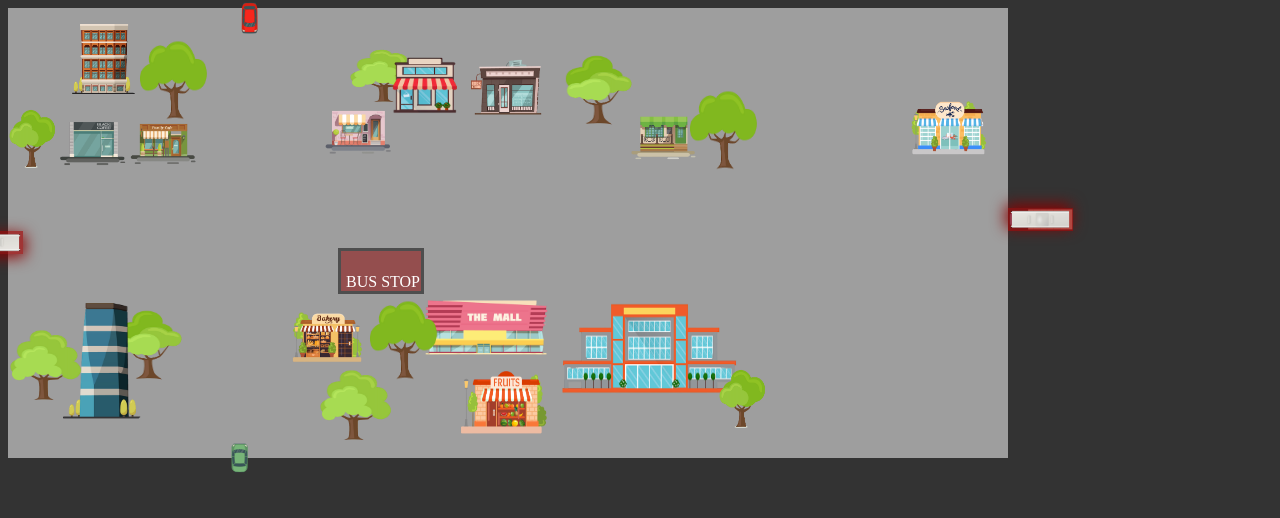
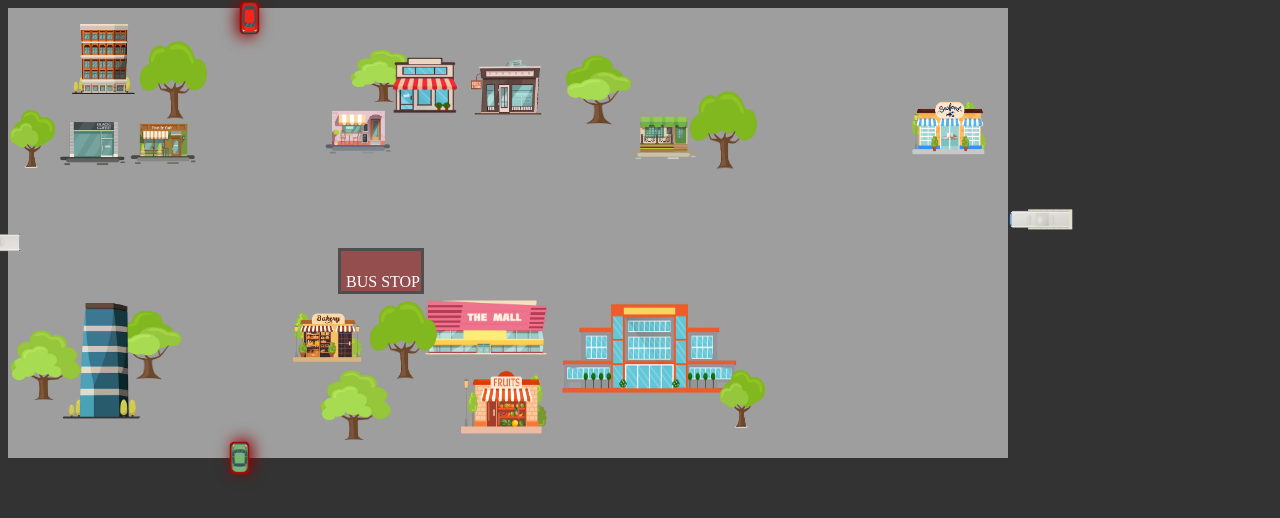
Before and after one commit to AmitCharran/NYPIRG, a plain HTML site: page StrapHangers/NewBusWayAnimation/index.html in a window 1280 px wide. Drawn offline with Linux system fonts and the light colour scheme.

Commit message:
updating 9/23

```diff
--- a/StrapHangers/NewBusWayAnimation/style.css
+++ b/StrapHangers/NewBusWayAnimation/style.css
@@ -23,8 +23,8 @@ body{
     height: 23px;
     top: 223px;
     left: -50px;
-   background: rgba(162, 8, 8, 0.7);
-    box-shadow: 2px 3px 15px darkred;
+   /*background: rgba(162, 8, 8, 0.7);
+    box-shadow: 2px 3px 15px darkred;*/
 
 }
 
@@ -48,8 +48,8 @@ body{
     top: 200px;
     left: 1000px;
     transform: rotate(180deg);
-    background: rgba(162, 8, 8, 0.7);
-    box-shadow: 2px 3px 15px darkred;
+    /*background: rgba(162, 8, 8, 0.7);
+    box-shadow: 2px 3px 15px darkred;*/
 }
 
 .car1{
@@ -59,9 +59,9 @@ body{
     height:20px;
     left: 225px;
     transform: rotate(90deg);
-    /*background: rgb(162, 8, 8);
+     background: rgb(162, 8, 8);
      box-shadow: 2px 3px 15px darkred;
-     border-radius: 5px;*/
+     border-radius: 5px;
 
 }
 
@@ -73,9 +73,9 @@ body{
     left: 215px;
     top:440px;
     transform: rotate(-90deg);
-    /*background: rgb(162, 8, 8);
+    background: rgb(162, 8, 8);
     box-shadow: 2px 3px 15px darkred;
-    border-radius: 5px;*/
+    border-radius: 5px;
 }
 
 .tree{
```
Also changed, not shown: 1 other file.
